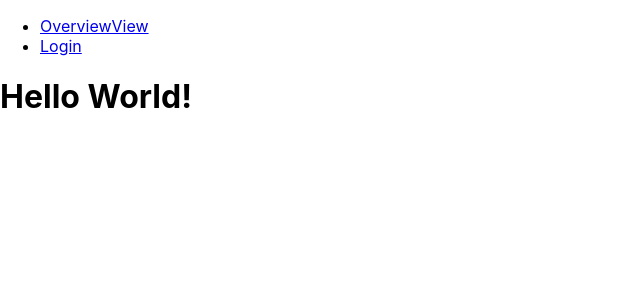
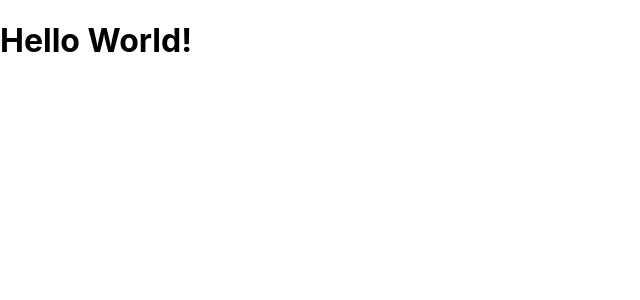
Before and after one commit to KI-Projekt/Kino, a React (Create React App) app: page / in a window 1280 px wide. Shown: the top 300 px of the page, without its empty margins (0-640 px from the left). Built offline with nearby package versions, Linux system fonts and the light colour scheme.

Commit message:
feat: remove links

```diff
--- a/src/App.tsx
+++ b/src/App.tsx
@@ -9,16 +9,6 @@
   return (
       <BrowserRouter>
         <div>
-          <nav>
-            <ul>
-              <li>
-                <Link to="/">OverviewView</Link>
-              </li>
-              <li>
-                <Link to="/login">Login</Link>
-              </li>
-            </ul>
-          </nav>
           <Routes>
             <Route path="/" element={<OverviewView />} />
             <Route path="/login" element={<Login />} />
```
